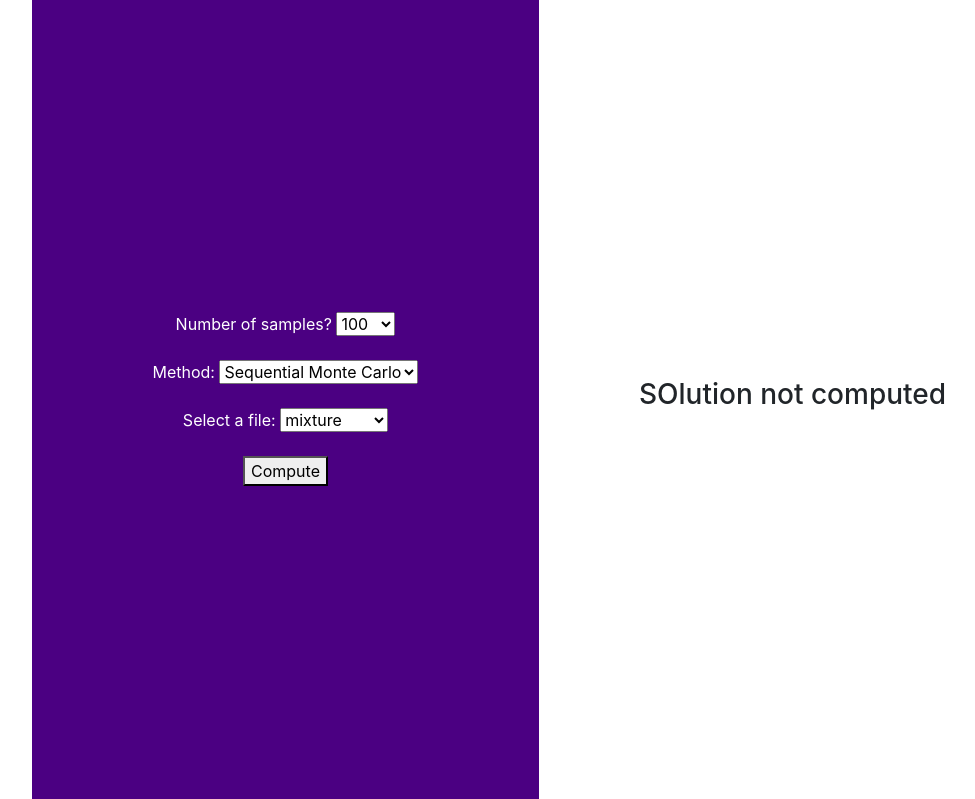
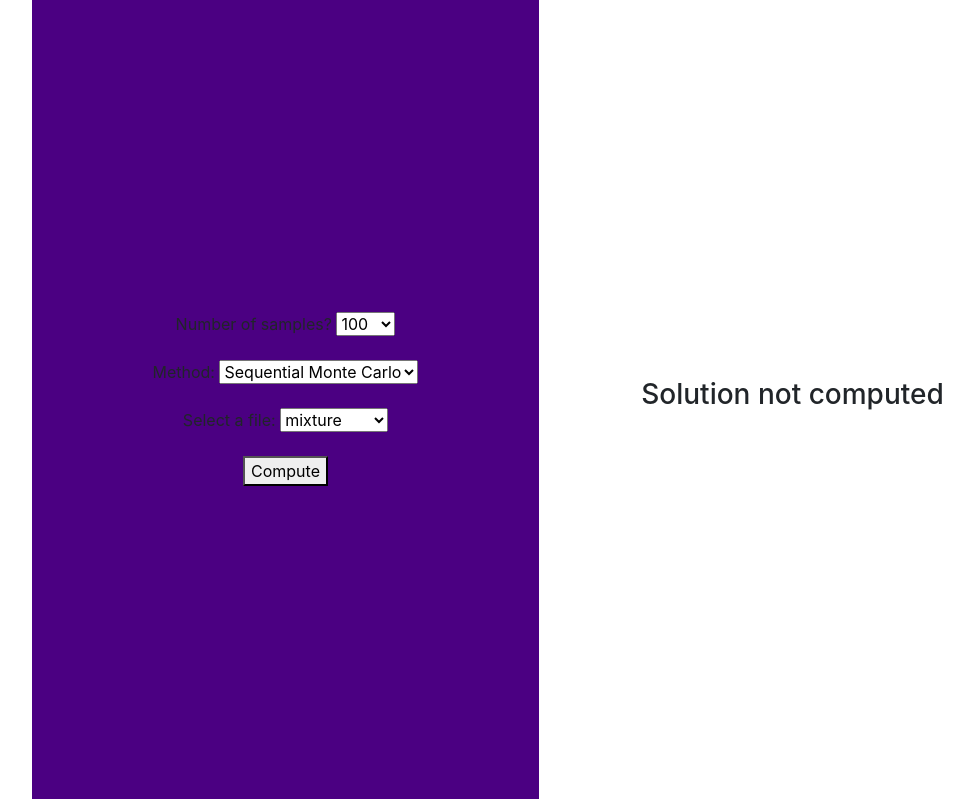
Before and after one commit to karthikncsu/Django-website-for-sampling-high-dimensional-space, a Django app: page / in a window 1280 px wide. Shown: the part 121-920 px from the top of the page, without its empty margins (101-1076 px from the left). Run offline with Django 3.2, Linux system fonts and the light colour scheme; some libraries are stand-ins or nearby versions.

Commit message:
changed the font color

```diff
--- a/samplerpage/views.py
+++ b/samplerpage/views.py
@@ -17,7 +17,7 @@ class HomePageView(TemplateView):
     def get(self,request):
         form=HomePageForm()
         # args={'form':form}
-        args={'form':form,"errormsg":0,'msg':"SOlution not computed",'comp_time':0}
+        args={'form':form,"errormsg":0,'msg':"Solution not computed",'comp_time':0}
 
         return render(request,self.template_name,args)
 
--- a/templates/home.html
+++ b/templates/home.html
@@ -27,7 +27,7 @@
 
 
     <div class="col-md-6 p-0 bg-indigo h-md-100">
-        <div class="text-white d-md-flex align-items-center h-100 p-5 text-center justify-content-center">
+        <div class="text-black d-md-flex align-items-center h-100 p-5 text-center justify-content-center">
             <div class="logoarea pt-5 pb-5">
               <form method="post" enctype="multipart/form-data">
                 {% csrf_token %}
```
